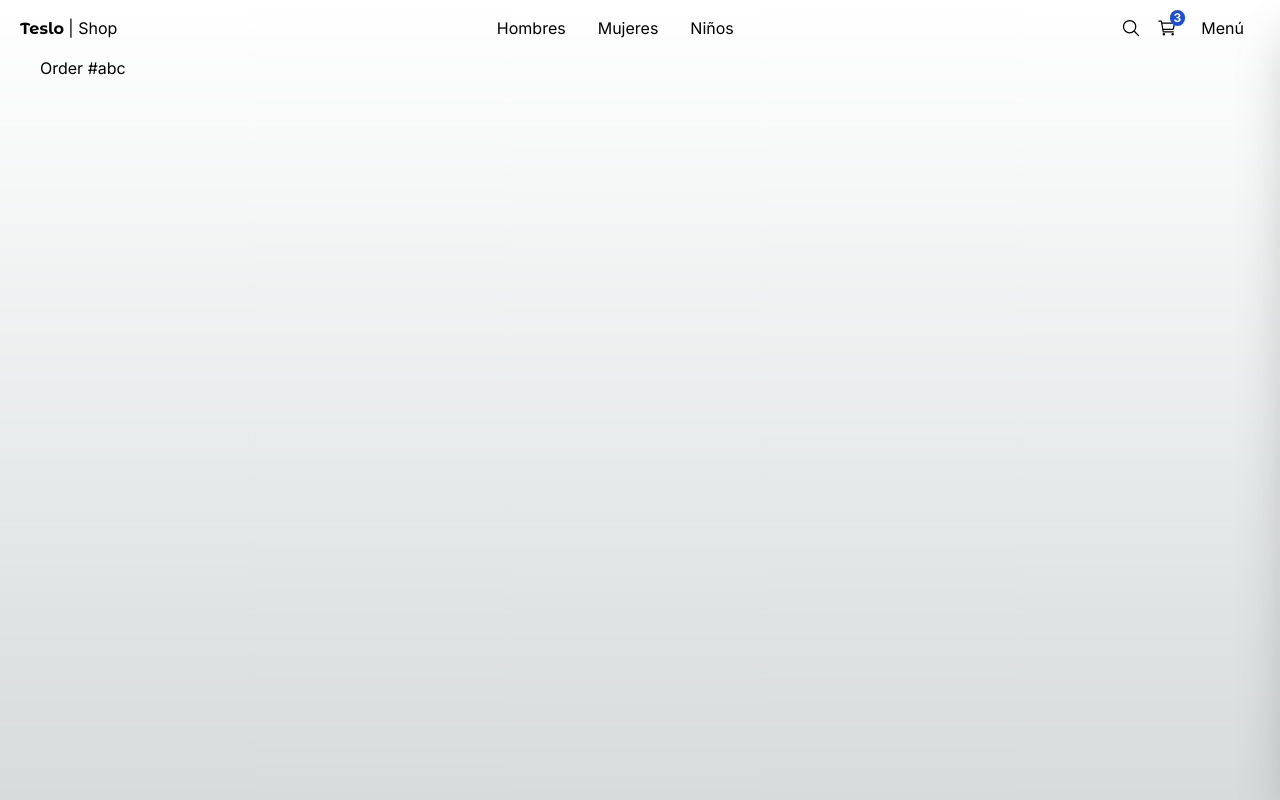
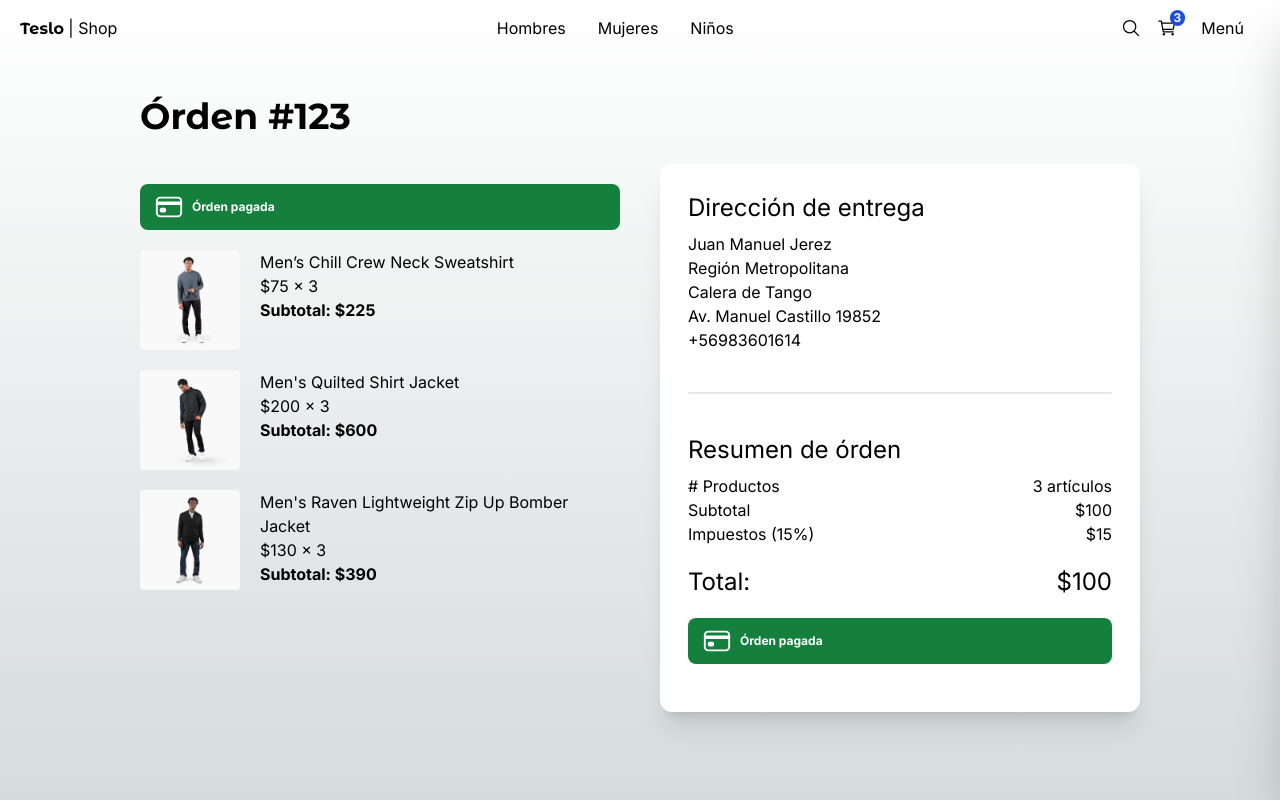
Before and after one commit to JuanManuelJerezBaraona/teslo-shop, a Next.js app: page /orders/123 in a window 1280 px wide. Built offline with nearby package versions, Linux system fonts and the light colour scheme.

Commit message:
Refactor cart page to add Image component and redirect to empty page when cart is empty

```diff
--- a/src/app/(shop)/empty/page.tsx
+++ b/src/app/(shop)/empty/page.tsx
@@ -1,8 +1,23 @@
+import Link from "next/link";
+import { IoCartOutline } from "react-icons/io5";
 
 export default function() {
     return (
-        <div>
-            <h1>Empty Page</h1>
+        <div className="flex justify-center items-center h-[600px]">
+            <IoCartOutline size={80} className="mx-5" />
+
+            <div className="flex flex-col items-center">
+                <h1 className="text-xl font-semibold">
+                    Tu carrito está vacío
+                </h1>
+
+                <Link
+                    href="/"
+                    className="text-blue-500 mt-2 text-4xl"
+                >
+                    Regresar
+                </Link>
+            </div>
         </div>
     );
 }
--- a/src/app/(shop)/orders/[id]/page.tsx
+++ b/src/app/(shop)/orders/[id]/page.tsx
@@ -1,8 +1,130 @@
+import Link from "next/link";
 
-export default function() {
+import { Title } from "@/components";
+import { initialData } from "@/seed/seed";
+import Image from "next/image";
+import clsx from "clsx";
+import { IoCardOutline } from "react-icons/io5";
+
+const productsInCart = [
+    initialData.products[0],
+    initialData.products[1],
+    initialData.products[2],
+];
+
+interface Props {
+    params: {
+        id: string;
+    }
+}
+
+export default function ({ params }: Props) {
+
+    const { id } = params;
+
+    // TODO: verificar que el id corresponde al usuario
+    // redirect('/')
+
     return (
-        <div>
-            <h1>Order #abc</h1>
+        <div className="flex justify-center items-center mb-72 px-10 sm:px-0">
+            <div className="flex flex-col w-[1000px]">
+                <Title title={ `Órden #${ id }` } />
+
+                <div className="grid grid-cols-1 sm:grid-cols-2 gap-10">
+
+                    {/* Carrito */}
+                    <div className="flex flex-col mt-5">
+
+                        <div className={
+                            clsx(
+                                "flex items-center rounded-lg py-2 px-3.5 text-xs font-bold text-white mb-5",
+                                {
+                                    'bg-red-500': false,
+                                    'bg-green-700': true,
+                                }
+                            )
+                        }>
+                            <IoCardOutline size={ 30 } />
+                            {/* <span className="mx-2">Pendiente de pago</span> */}
+                            <span className="mx-2">Órden pagada</span>
+                        </div>
+
+                        {/* Items del carrito */}
+                        {
+                            productsInCart.map(product => (
+                                <div key={product.slug} className="flex mb-5">
+                                    <Image
+                                        src={`/products/${product.images[0]}`}
+                                        width={100}
+                                        height={100}
+                                        style={{
+                                            width: '100px',
+                                            height: '100px'
+                                        }}
+                                        alt={product.title}
+                                        className="mr-5 rounded"
+                                    />
+
+                                    <div>
+                                        <p>{product.title}</p>
+                                        <p>${product.price} x 3</p>
+                                        <p className="font-bold">Subtotal: ${ product.price * 3}</p>
+                                    </div>
+
+                                </div>
+                            ))
+                        }
+                    </div>
+
+                    {/* Resumen de órden */}
+                    <div className="bg-white rounded-xl shadow-xl p-7">
+                        <h2 className="text-2xl mb-2">Dirección de entrega</h2>
+                        <div className="mb-10">
+                            <p>Juan Manuel Jerez</p>
+                            <p>Región Metropolitana</p>
+                            <p>Calera de Tango</p>
+                            <p>Av. Manuel Castillo 19852</p>
+                            <p>+56983601614</p>
+                        </div>
+
+                        {/* Divider */}
+                        <div className="w-full h-0.5 rounded bg-gray-200 mb-10" />
+
+                        <h2 className="text-2xl mb-2">Resumen de órden</h2>
+                        <div className="grid grid-cols-2">
+                            <span># Productos</span>
+                            <span className="text-right">3 artículos</span>
+
+                            <span>Subtotal</span>
+                            <span className="text-right">$100</span>
+
+                            <span>Impuestos (15%)</span>
+                            <span className="text-right">$15</span>
+
+                            <span className="mt-5 text-2xl">Total:</span>
+                            <span className="mt-5 text-2xl text-right">$100</span>
+                        </div>
+
+                        <div className="mt-5 mb-2 w-full">
+
+                            <div className={
+                                clsx(
+                                    "flex items-center rounded-lg py-2 px-3.5 text-xs font-bold text-white mb-5",
+                                    {
+                                        'bg-red-500': false,
+                                        'bg-green-700': true,
+                                    }
+                                )
+                            }>
+                                <IoCardOutline size={ 30 } />
+                                {/* <span className="mx-2">Pendiente de pago</span> */}
+                                <span className="mx-2">Órden pagada</span>
+                            </div>
+                        </div>
+                    </div>
+
+                </div>
+            </div>
         </div>
     );
 }
--- a/src/app/(shop)/orders/page.tsx
+++ b/src/app/(shop)/orders/page.tsx
@@ -1,8 +1,77 @@
+// https://tailwindcomponents.com/component/hoverable-table
+import { Title } from '@/components';
 
-export default function() {
+import Link from 'next/link';
+import { IoCardOutline } from 'react-icons/io5';
+
+export default function () {
     return (
-        <div>
-            <h1>Listado de órdenes</h1>
-        </div>
+        <>
+            <Title title="Orders" />
+
+            <div className="mb-10">
+                <table className="min-w-full">
+                    <thead className="bg-gray-200 border-b">
+                        <tr>
+                            <th scope="col" className="text-sm font-medium text-gray-900 px-3 py-4 text-left">
+                                #ID
+                            </th>
+                            <th scope="col" className="text-sm font-medium text-gray-900 px-3 py-4 text-left">
+                                Nombre completo
+                            </th>
+                            <th scope="col" className="text-sm font-medium text-gray-900 px-3 py-4 text-left">
+                                Estado
+                            </th>
+                            <th scope="col" className="text-sm font-medium text-gray-900 px-3 py-4 text-left">
+                                Opciones
+                            </th>
+                        </tr>
+                    </thead>
+                    <tbody>
+
+                        <tr className="bg-white border-b transition duration-300 ease-in-out hover:bg-gray-100">
+
+                            <td className="px-3 py-4 whitespace-nowrap text-sm font-medium text-gray-900">1</td>
+                            <td className="text-sm text-gray-900 font-light px-3 py-4 whitespace-nowrap">
+                                Mark
+                            </td>
+                            <td className="flex items-center text-sm  text-gray-900 font-light px-3 py-4 whitespace-nowrap">
+
+                                <IoCardOutline className="text-green-800" />
+                                <span className='mx-2 text-green-800'>Pagada</span>
+
+                            </td>
+                            <td className="text-sm text-gray-900 font-light px-3 ">
+                                <Link href="/orders/123" className="hover:underline">
+                                    Ver orden
+                                </Link>
+                            </td>
+
+                        </tr>
+
+                        <tr className="bg-white border-b transition duration-300 ease-in-out hover:bg-gray-100">
+
+                            <td className="px-3 py-4 whitespace-nowrap text-sm font-medium text-gray-900">1</td>
+                            <td className="text-sm text-gray-900 font-light px-3 py-4 whitespace-nowrap">
+                                Mark
+                            </td>
+                            <td className="flex items-center text-sm  text-gray-900 font-light px-3 py-4 whitespace-nowrap">
+
+                                <IoCardOutline className="text-red-800" />
+                                <span className='mx-2 text-red-800'>No Pagada</span>
+
+                            </td>
+                            <td className="text-sm text-gray-900 font-light px-3 ">
+                                <Link href="/orders/123" className="hover:underline">
+                                    Ver orden
+                                </Link>
+                            </td>
+
+                        </tr>
+
+                    </tbody>
+                </table>
+            </div>
+        </>
     );
 }
```
Also changed, not shown: src/app/(shop)/cart/page.tsx (+6 -1 lines).
